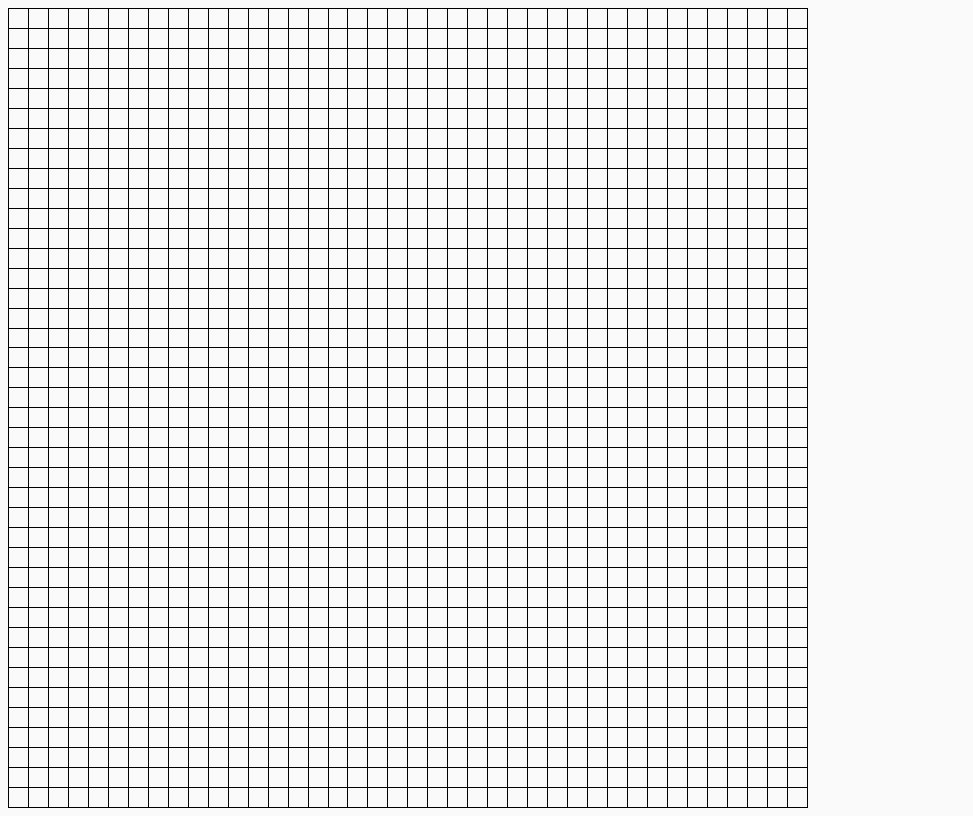
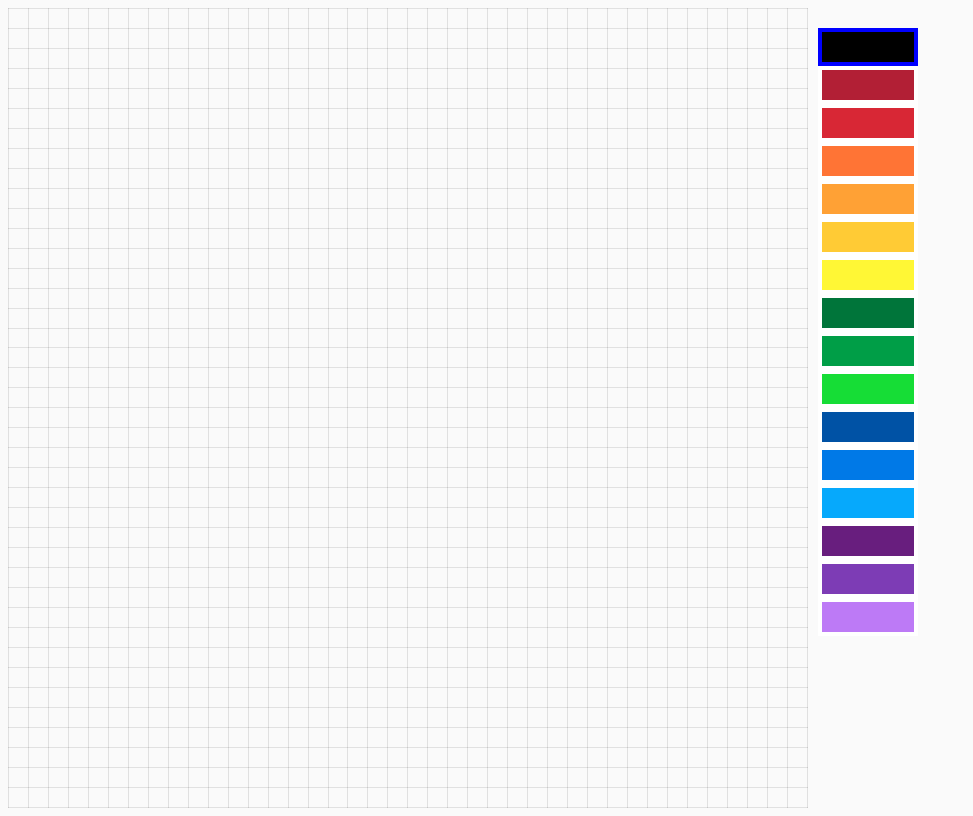
Before and after one commit to prallen/PaintTable, a website: page app/index.html in a window 1280 px wide. Shown: the whole page, without its empty margins (0-973 px from the left). Drawn offline with nearby package versions, Linux system fonts and the light colour scheme; files that its build step writes are made by us from their sources.

Commit message:
Add basic palette

```diff
--- a/app/index.html
+++ b/app/index.html
@@ -21,9 +21,10 @@
             <p class="browsehappy">You are using an <strong>outdated</strong> browser. Please <a href="http://browsehappy.com/">upgrade your browser</a> to improve your experience.</p>
         <![endif]-->
 
-
+        <div class="drawing-table">
         <table></table>
-
+        </div>
+        <ul></ul>
 
         <!-- build:js scripts/vendor.js -->
         <!-- bower:js -->
--- a/app/scripts/main.js
+++ b/app/scripts/main.js
@@ -1,8 +1,28 @@
 'use strict';
+
+var palArray = [
+    '#000000',
+    '#B21F35',
+    '#D82735',
+    '#FF7435',
+    '#FFA135',
+    '#FFCB35',
+    '#FFF735',
+    '#00753A',
+    '#009E47',
+    '#16DD36',
+    '#0052A5',
+    '#0079E7',
+    '#06A9FC',
+    '#681E7E',
+    '#7D3CB5',
+    '#BD7AF6'
+];
 
 var paintState = false;
 var paintColor = '#000000';
 
+// Bind mouse events for painting
 $('table').on('mousedown', 'td', function(){
     paintState = true;
     $(this).css('background', paintColor);
@@ -18,6 +38,13 @@ $('html').on('mouseup', function(){
     paintState = false;
 });
 
+// Bind mouse events for palette
+$('ul').on('click', 'li', function(){
+    var $this = $(this);
+    $this.parent().find("li").filter('.active-palette').removeClass('active-palette');
+    $this.addClass('active-palette');
+    paintColor = $this.data('color');
+});
 
 
 // Function that draws a blank table
@@ -34,4 +61,22 @@ function drawTable(){
     $('table').html(tableHtml);
 }
 
+// Function that creates the color palette
+function createPalette(palArray){
+    var paletteHTML = '';
+
+    for (var x=0; x < palArray.length; x++){
+        paletteHTML += '<li data-color = '+ palArray[x] + '></li>';
+    }
+    $('ul').html(paletteHTML);
+    $('li').each(function(){
+        var $this = $(this);
+        var $color = $this.data('color');
+        $this.css('background-color', $color);
+    });
+    $('li').first().addClass('active-palette');
+}
+
+
 drawTable();
+createPalette(palArray);
--- a/app/styles/main.css
+++ b/app/styles/main.css
@@ -3,13 +3,37 @@ body {
     font-family: "Helvetica Neue", Helvetica, Arial, sans-serif;
     color: #333;
 }
-
+.drawing-table{
+	width: 800px;
+	height: 800px;
+	float: left;
+}
 table{
-    width: 800px;
-    height: 800px;
+    width: 100%;
+    height: 100%;
     border-collapse: collapse;
 }
 
 td{
-    border: 1px solid black;
+    border: 1px solid rgba(0,0,0,.1);
 }
+
+ul{
+	width: 100px;
+	float: left;
+	display: block;
+	margin: 20px 0 0 10px;
+	padding: 0;
+}
+li{
+	list-style-type: none;
+	height: 30px;
+	display: block;
+	margin: 0;
+	padding: 0;
+	border: 4px solid white;
+}
+
+li.active-palette{
+	border-color: blue;
+}
```
